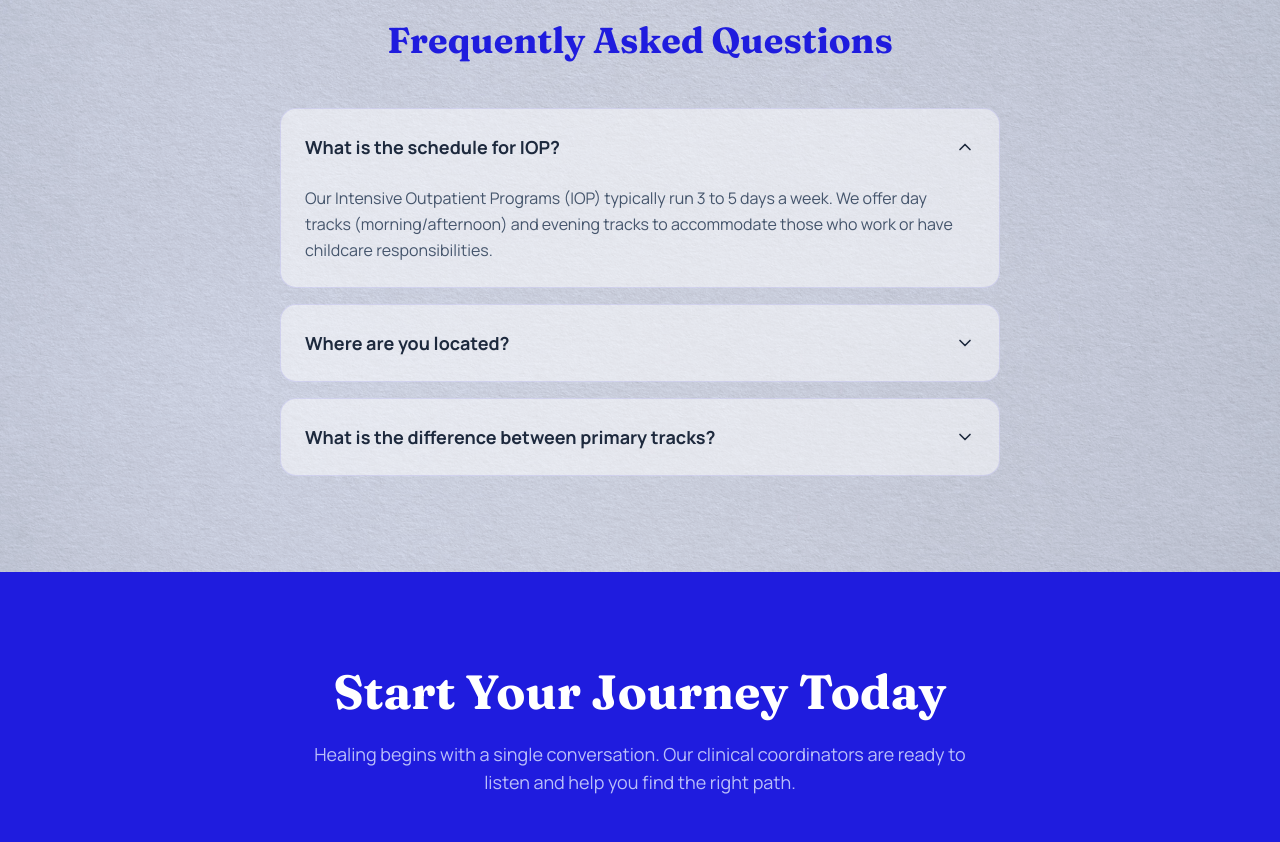
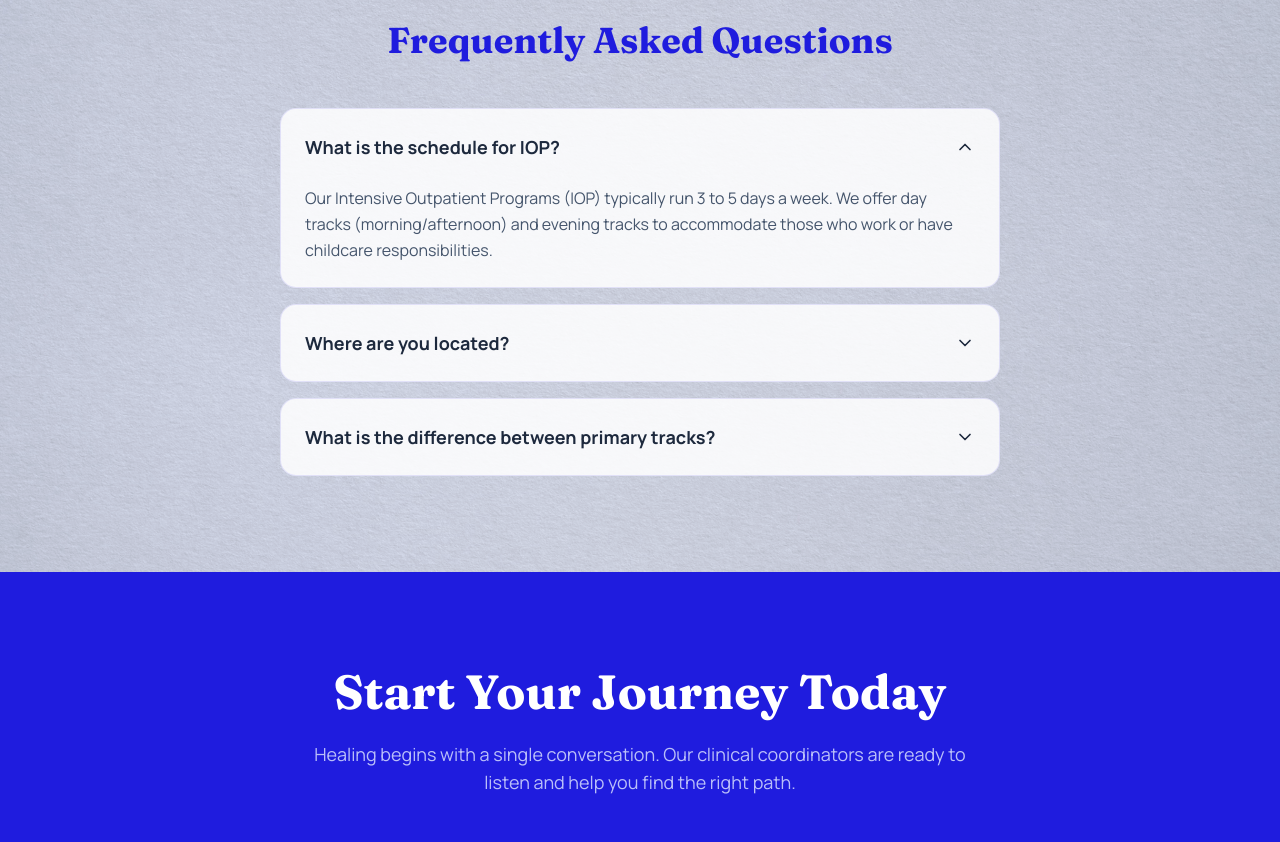
Before and after one commit to Elevate-Studios-SF/stc-website-v1, a Next.js app in the folder stc-web/: page / in a window 1280 px wide. Shown: the part 3509-4351 px from the top of the page. Built offline with nearby package versions, Linux system fonts and the light colour scheme.

Commit message:
style: increase FAQ card opacity

```diff
--- a/stc-web/src/app/page.tsx
+++ b/stc-web/src/app/page.tsx
@@ -510,7 +510,7 @@ const FAQ = () => {
           {faqs.map((faq, i) => (
             <div
               key={i}
-              className="border border-indigo-deep/10 rounded-2xl overflow-hidden bg-white/50"
+              className="border border-indigo-deep/10 rounded-2xl overflow-hidden bg-white/85"
             >
               <button
                 onClick={() =>
--- a/stc-web/src/app/v2/components/FAQ.tsx
+++ b/stc-web/src/app/v2/components/FAQ.tsx
@@ -24,7 +24,7 @@ export default function FAQ() {
           {faqs.map((faq) => (
             <details
               key={faq.q}
-              className="group border border-indigo-deep/10 rounded-2xl overflow-hidden bg-white/50"
+              className="group border border-indigo-deep/10 rounded-2xl overflow-hidden bg-white/85"
             >
               <summary className="cursor-pointer list-none p-6 text-left flex justify-between items-center font-bold text-slate-800 text-lg hover:bg-indigo-deep/5 transition-colors">
                 {faq.q}
```
